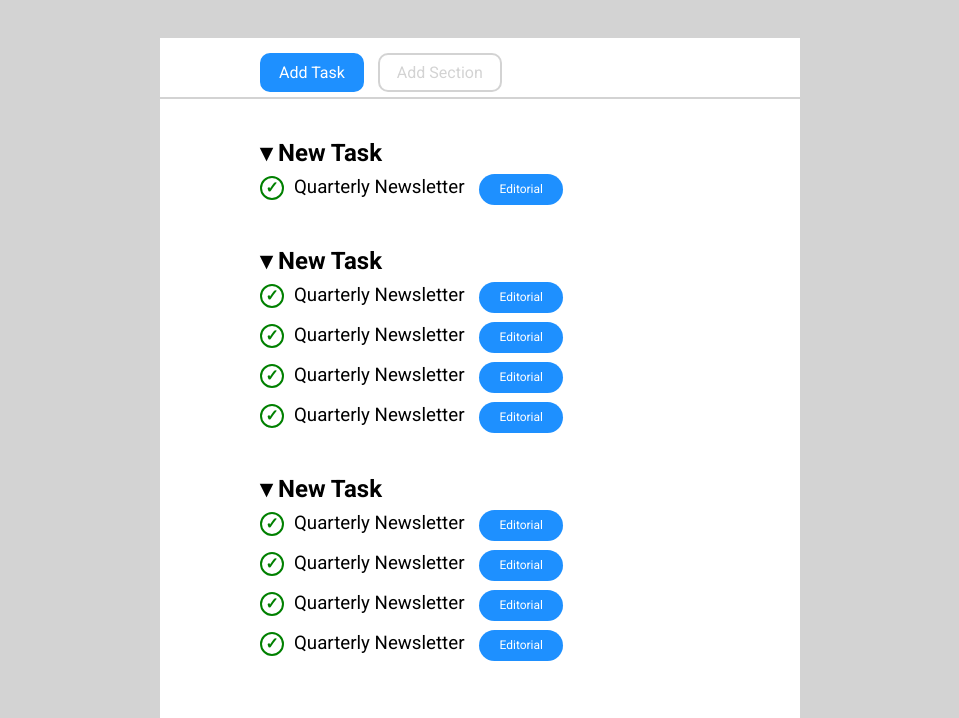
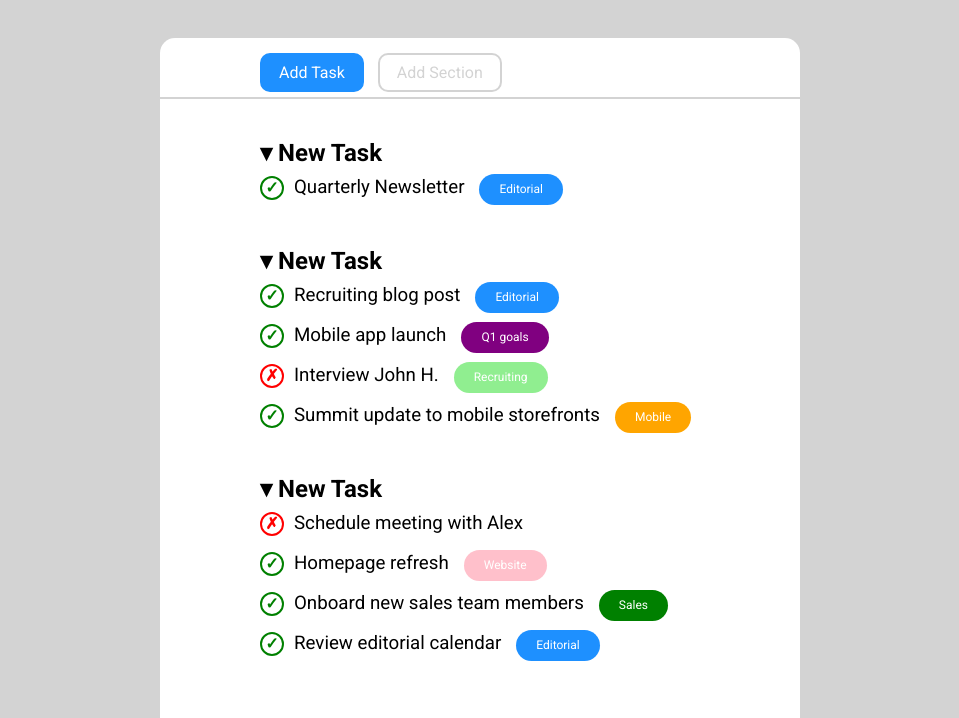
Before and after one commit to MarcoBeraldo/html-css-toboolist, a plain HTML site: page index.html in a window 1280 px wide. Shown: the part 82-800 px from the top of the page, without its empty margins (160-1119 px from the left). Drawn offline with Linux system fonts and the light colour scheme.

Commit message:
added list text, colors and rounded borders

```diff
--- a/css/style.css
+++ b/css/style.css
@@ -32,6 +32,7 @@ h1{
 /* main section */
 
 .container{
+    border-radius: 15px 15px;
     width:50%;
     margin: 50px auto 0;
     background-color: white;
@@ -39,6 +40,7 @@ h1{
 
 /* button bar */
 .buttons-bar{
+
     border-bottom: 2px solid lightgray;
 }
 
@@ -66,7 +68,7 @@ button{
 /* list section */
 
 .list{
-    height: 1000px;
+    padding-bottom: 100px;
 }
 
 .new-task{
@@ -85,6 +87,17 @@ button{
     border-radius: 50%;
 }
 
+.cross{
+    font-weight: bold;
+    color: red;
+    display: inline-block;
+    height: 24px;
+    width: 24px;
+    text-align: center;
+    border: 2px solid red;
+    border-radius: 50%;
+}
+
 h3{
     display: inline-block;
     line-height: 40px;
@@ -92,13 +105,38 @@ h3{
     font-weight: 400;
 }
 
-.editorial{
+/* etichettte */
+.label{
     color: white;
     font-size: 12px;
     display: inline-block;
     margin-left: 15px;
-    background-color: dodgerblue;
+    background-color: green;
     border-radius: 20px;
     line-height: 25px;
     padding: 3px 20px;
 }
+
+.editorial{
+    background-color: dodgerblue;
+}
+
+.goals{
+    background-color: purple;
+}
+
+.recruiting{
+    background-color: lightgreen;
+}
+
+.mobile{
+    background-color: orange;
+}
+
+.website{
+    background-color: pink;
+}
+
+.sales{
+    background-color: green;
+}
--- a/index.html
+++ b/index.html
@@ -37,28 +37,24 @@
             <div class="list">
                 <ul class="new-task">
                     <li><h2>&dtrif; New Task</h2></li>
-                    <li><div class="check">&check;</div><h3>Quarterly Newsletter</h3><div class="editorial">Editorial</div></li>
+                    <li><div class="check">&check;</div><h3>Quarterly Newsletter</h3><div class="label editorial">Editorial</div></li>
                 </ul>
                 <ul class="new-task">
                     <li><h2>&dtrif; New Task</h2></li>
-                    <li><div class="check">&check;</div><h3>Quarterly Newsletter</h3><div class="editorial">Editorial</div></li>
-                    <li><div class="check">&check;</div><h3>Quarterly Newsletter</h3><div class="editorial">Editorial</div></li>
-                    <li><div class="check">&check;</div><h3>Quarterly Newsletter</h3><div class="editorial">Editorial</div></li>
-                    <li><div class="check">&check;</div><h3>Quarterly Newsletter</h3><div class="editorial">Editorial</div></li>
+                    <li><div class="check">&check;</div><h3>Recruiting blog post</h3><div class="label editorial">Editorial</div></li>
+                    <li><div class="check">&check;</div><h3>Mobile app launch</h3><div class="label goals">Q1 goals</div></li>
+                    <li><div class="cross">&cross;</div><h3>Interview John H.</h3><div class="label recruiting">Recruiting</div></li>
+                    <li><div class="check">&check;</div><h3>Summit update to mobile storefronts</h3><div class="label mobile">Mobile</div></li>
                 </ul>
                 <ul class="new-task">
                     <li><h2>&dtrif; New Task</h2></li>
-                    <li><div class="check">&check;</div><h3>Quarterly Newsletter</h3><div class="editorial">Editorial</div></li>
-                    <li><div class="check">&check;</div><h3>Quarterly Newsletter</h3><div class="editorial">Editorial</div></li>
-                    <li><div class="check">&check;</div><h3>Quarterly Newsletter</h3><div class="editorial">Editorial</div></li>
-                    <li><div class="check">&check;</div><h3>Quarterly Newsletter</h3><div class="editorial">Editorial</div></li>
+                    <li><div class="cross">&cross;</div><h3>Schedule meeting with Alex</h3></li>
+                    <li><div class="check">&check;</div><h3>Homepage refresh</h3><div class="label website">Website</div></li>
+                    <li><div class="check">&check;</div><h3>Onboard new sales team members</h3><div class="label sales">Sales</div></li>
+                    <li><div class="check">&check;</div><h3>Review editorial calendar</h3><div class="label editorial">Editorial</div></li>
                 </ul>
             </div>
         </div>
     </main>
-
-    <!-- footer -->
-    <footer></footer>
-
 </body>
 </html>
```
